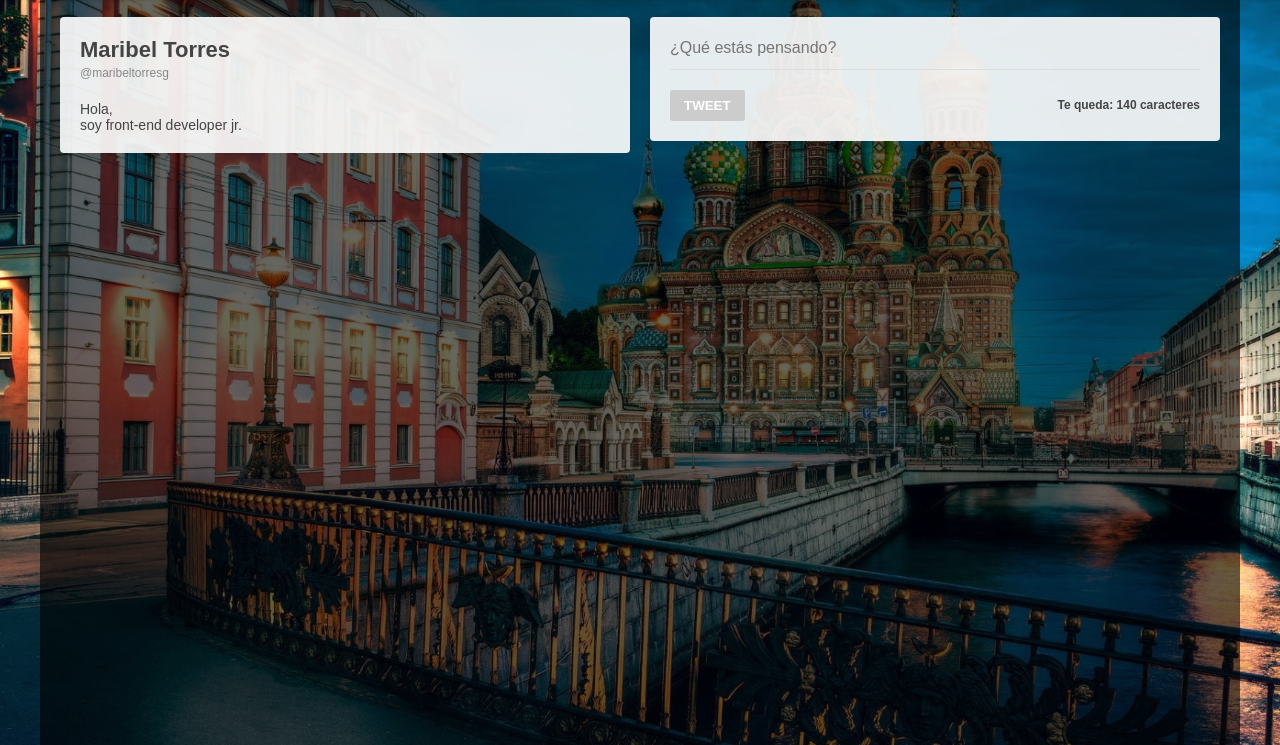
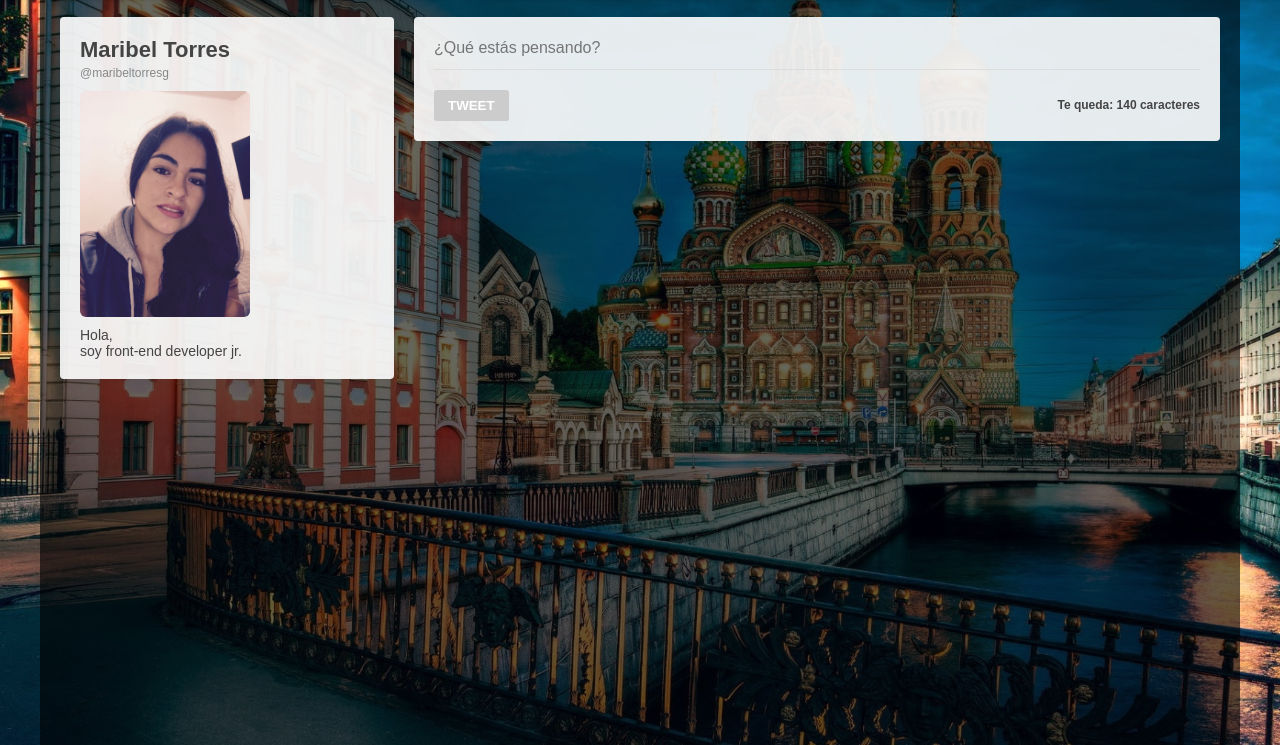
Before and after one commit to maribeltorresg/twitter, a plain HTML site: page index.html in a window 1280 px wide. Shown: the part 55-800 px from the top of the page. Drawn offline with Linux system fonts and the light colour scheme.

Commit message:
mejorando la posición de los tweets

```diff
--- a/css/main.css
+++ b/css/main.css
@@ -12,6 +12,10 @@ body {
     font-family: Arial;
 }
 
+img {
+    display: block;
+    width: 100%;
+}
 .container {
     background-color: rgba(0, 0, 0, .6);
     margin: auto;
@@ -36,7 +40,8 @@ body {
 .col {
     float: left;
     padding: 0 10px;
-    width: 50%;
+    width: 100%;
+    /* width: 50%; */
 }
 
 .content {
@@ -53,9 +58,15 @@ body {
     font-size: 12px;
 }
 
+.details-photo {
+    border-radius: 6px;
+    margin: 10px 0;
+    max-width: 170px;
+}
+
 .details p {
     font-size: 14px;
-    margin: 20px 0 0 0;
+    /* margin: 20px 0 0 0; */
 }
 
 .card {
@@ -163,7 +174,16 @@ button:disabled {
 .tweet-date {
     border-top: 1px solid #ddd;
     font-size: 12px;
-    font-weight: bold;
+    font-style: italic;
     margin-top: 10px;
     padding-top: 10px;
 }
+
+@media only screen and (min-width: 768px) {
+    .side-col {
+        width: 30%;
+    }
+    .main-col {
+        width: 70%;
+    }
+}
--- a/index.html
+++ b/index.html
@@ -16,14 +16,15 @@
           <div class="container">
             <div class="content">
                 <div class="row">
-                    <div class="col">
+                    <div class="col side-col">
                         <div class="card details">
                             <h2>Maribel Torres</h2>
                             <span>@maribeltorresg</span>
+                            <img src="assets/images/foto.jpeg" alt="" class="details-photo">
                             <p>Hola, <br> soy front-end developer jr.</p>
                         </div>
                     </div>
-                    <div class="col">
+                    <div class="col main-col">
                         <div class="card">
                             <div class="textarea-wrapper">
                                 <pre><span id="mirror"></span><br></pre>
@@ -33,6 +34,7 @@
                             <button id="button" disabled="disabled">Tweet</button>
                             <div class="counter" id="counter">140</div>
                         </div>
+                        <div id="tweets"></div>
                     </div>
                 </div>
             </div>
@@ -41,7 +43,7 @@
       <section>
           <div class="container">
               <div class="content">
-                  <div id="tweets"></div>
+                  <!-- <div id="tweets"></div> -->
               </div>
           </div>
       </section>
--- a/js/app.js
+++ b/js/app.js
@@ -11,7 +11,7 @@ window.addEventListener('load', function() {
     // agregando una clase 'card' en tweet
     tweet.className = 'card';
     // asignandole el valor de textarea en el tweet
-    tweet.innerHTML = textarea.value + '<div class="tweet-date">' + moment().format('LTS') + '</div>';
+    tweet.innerHTML = textarea.value + '<div class="tweet-date">' + 'Escrito por ' + '<b>Maribel Torres</b> a las <b>' +  moment().format('LTS') + '</b>' + '</div>';
     // agregar el tweet creado en su contenedor llamado tweets (plural)
     tweets.appendChild(tweet);
     // disparar el evento
```
Also changed, not shown: assets/images/fondo.jpg (deleted), assets/images/foto.jpeg (added).
